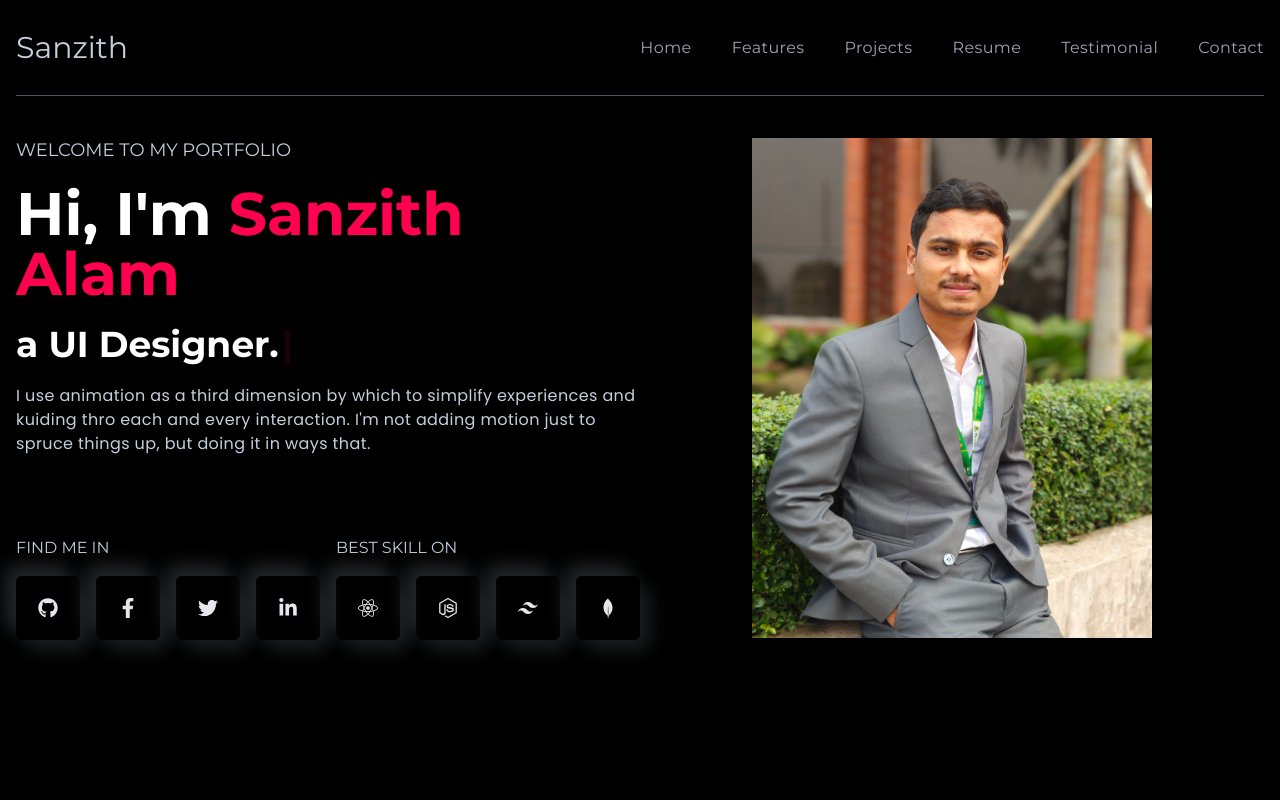
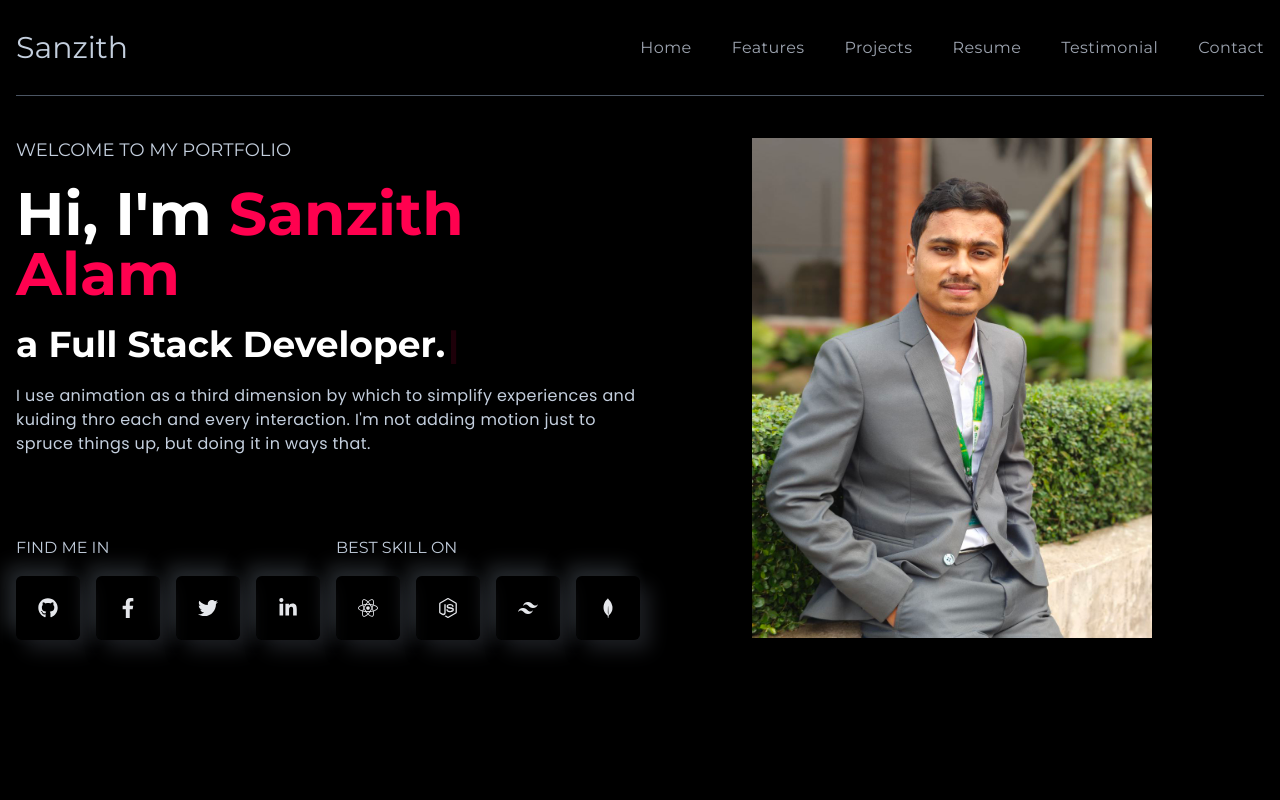
Before and after one commit to Sanzith/myportfolio, a React (Create React App) app: page / in a window 1280 px wide. Shown: the top 800 px of the page. Built offline with nearby package versions, Linux system fonts and the light colour scheme.

Commit message:
Update LeftBanner.js

```diff
--- a/src/components/banner/LeftBanner.js
+++ b/src/components/banner/LeftBanner.js
@@ -11,7 +11,7 @@ import { SiTailwindcss, SiFigma, SiNextdotjs, SiNodedotjs, SiMongodb } from "rea
 
 const LeftBanner = () => {
   const [text] = useTypewriter({
-    words: ["Professional Coder.", "Full Stack Developer.", "UI Designer."],
+    words: ["Professional Coder.","Front-end Developer.", "Full Stack Developer.", "UI Designer."],
     loop: true,
     typeSpeed: 20,
     deleteSpeed: 10,
```
